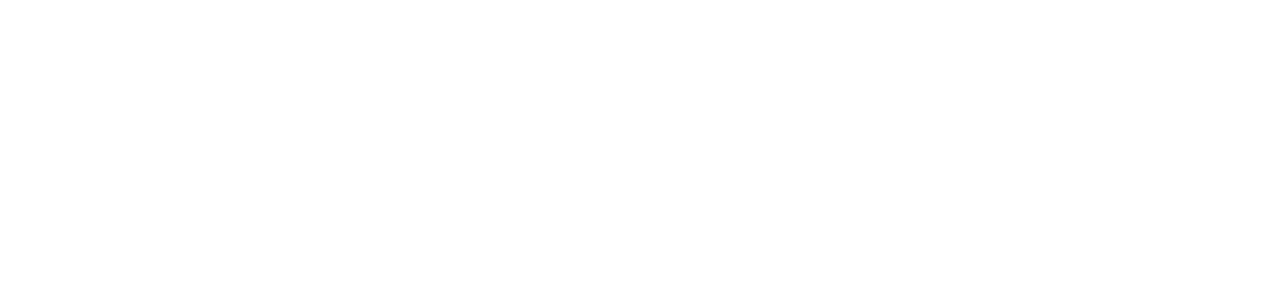
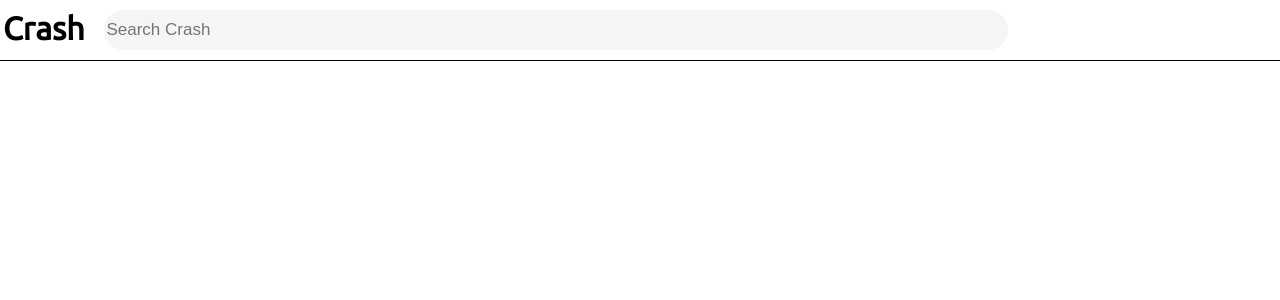
Before and after one commit to KlassiC-Man/crash, a React (Create React App) app: page / in a window 1280 px wide. Shown: the top 300 px of the page. Built offline with nearby package versions, Linux system fonts and the light colour scheme.

Commit message:
Header started

```diff
--- a/src/index.css
+++ b/src/index.css
@@ -1,13 +1,6 @@
+@import url('https://fonts.googleapis.com/css2?family=Ubuntu&display=swap');
+
 body {
   margin: 0;
-  font-family: -apple-system, BlinkMacSystemFont, 'Segoe UI', 'Roboto', 'Oxygen',
-    'Ubuntu', 'Cantarell', 'Fira Sans', 'Droid Sans', 'Helvetica Neue',
-    sans-serif;
-  -webkit-font-smoothing: antialiased;
-  -moz-osx-font-smoothing: grayscale;
+  font-family: 'Ubuntu', sans-serif;
 }
-
-code {
-  font-family: source-code-pro, Menlo, Monaco, Consolas, 'Courier New',
-    monospace;
-}
--- a/src/screens/Home/Home.js
+++ b/src/screens/Home/Home.js
@@ -1,9 +1,10 @@
 import React from 'react';
+import Header from './components/Header';
 
 function Home() {
     return (
-        <div>
-
+        <div style={{height: '100%', flexDirection: 'column'}}>
+            <Header style={{flex: 0.20}} />
         </div>
     )
 }
--- /dev/null
+++ b/src/screens/Home/components/Header.css
@@ -0,0 +1,36 @@
+.header {
+    border-bottom: 1px solid black;
+    height: 60px;
+    flex-direction: row;
+    display: flex;
+}
+
+.headerLeft > h1 {
+    margin-top: 10px;
+    margin-left: 3px;
+}
+
+.headerLeft > h1:hover {
+    color: gray;
+    cursor: pointer;
+}
+
+.headerMiddleForm {
+    flex-direction: row;
+    display: flex;
+}
+
+.headerMiddleForm > input {
+    width: 900px;
+    margin-left: 20px;
+    margin-top: 10px;
+    height: 38px;
+    border-radius: 20px;
+    border: none;
+    background: whitesmoke;
+    font-size: 17px;
+}
+
+.headerMiddleForm > input:hover {
+    border: 1px solid black;
+}
--- /dev/null
+++ b/src/screens/Home/components/Header.js
@@ -0,0 +1,21 @@
+import React, { useState } from 'react';
+import './Header.css';
+
+function Header() {
+    const [search, setSearch] = useState('');
+
+    return (
+        <div className='header'>
+            <div className='headerLeft'>
+                <h1>Crash</h1>
+            </div>
+            <div className='headerMiddle'>
+                <form className='headerMiddleForm'>
+                    <input type='text' placeholder='Search Crash' value={search} onChange={e => setSearch(e.target.value)}  />
+                </form>
+            </div>
+        </div>
+    )
+}
+
+export default Header;
```
